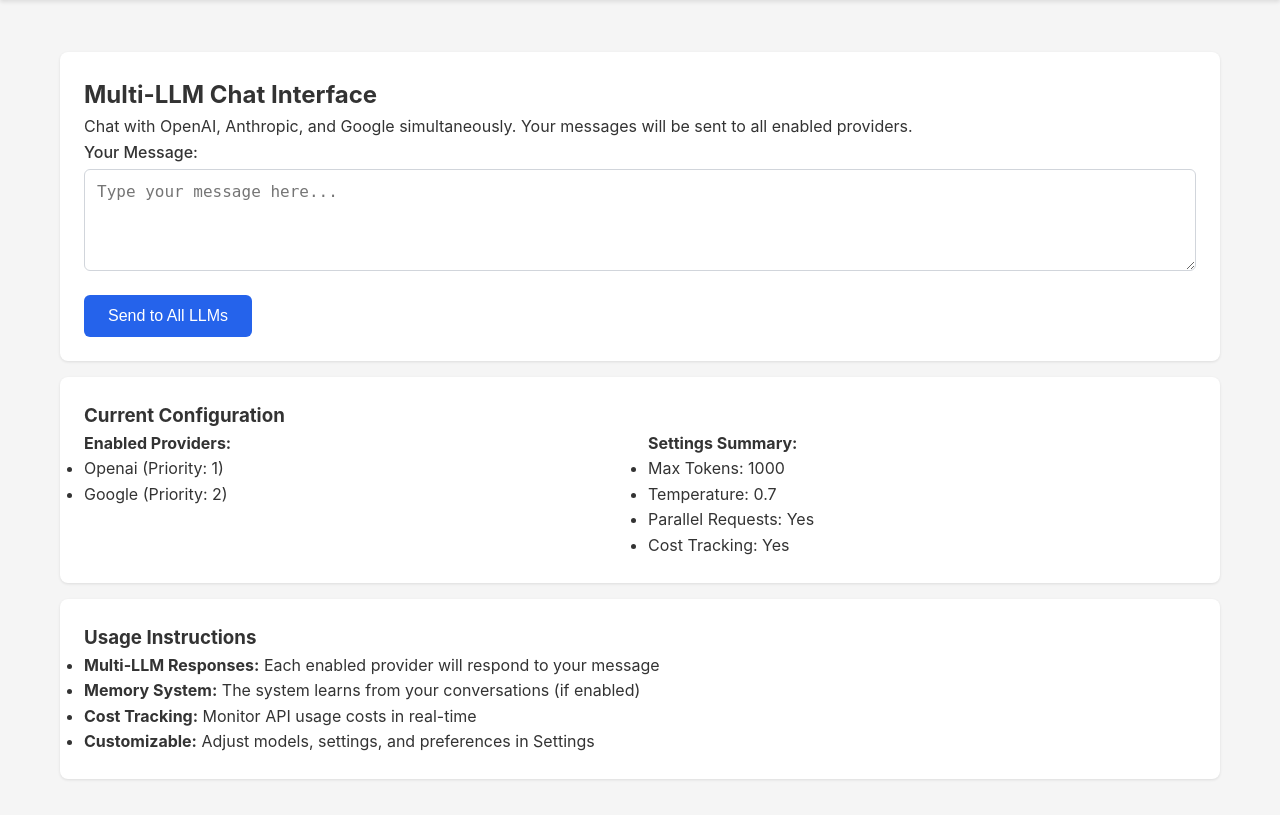
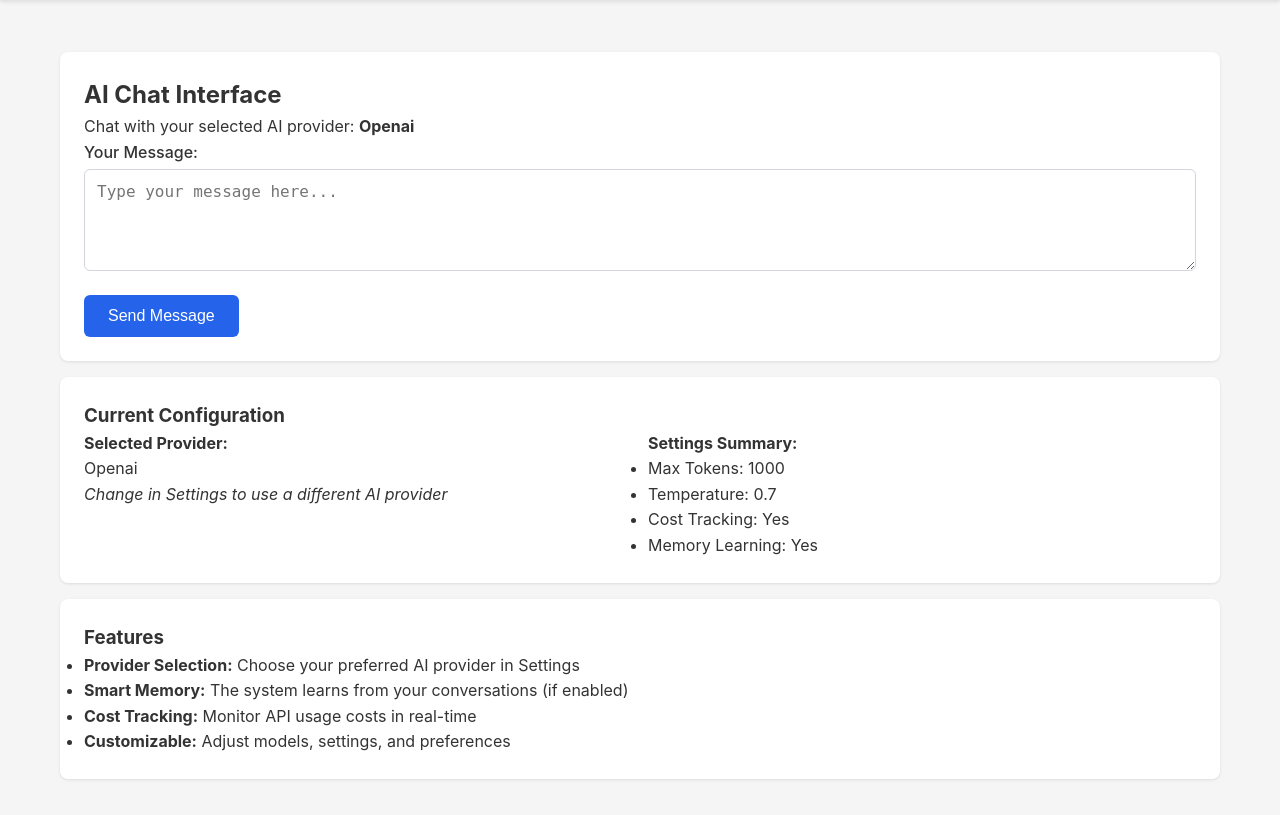
Before and after one commit to mrfelixwong/ExploreGPT, a Flask app: page / in a window 1280 px wide. Shown: the part 74-889 px from the top of the page. Run offline with Flask 3, Linux system fonts and the light colour scheme.

Commit message:
Convert to single-LLM provider selection model
Major architectural change:
- Remove multi-LLM simultaneous chat functionality
- Add provider selection in UI settings (OpenAI/Google/Anthropic)
- Simplify LLM orchestrator to single provider calls
- Update all templates for single response instead of grid
- Streamline chat interface and response display
- Update documentation to reflect single-provider model

This prepares the application for agentic capabilities by:
- Simplifying the response model
- Focusing on provider selection rather than comparison
- Reducing complexity for future agent implementations

🤖 Generated with [Claude Code](https://claude.ai/code)

Co-Authored-By: Claude <noreply@anthropic.com>

```diff
--- a/app.py
+++ b/app.py
@@ -66,19 +66,19 @@ def chat():
     # Get relevant context from memory
     context = get_relevant_context(user_message)
 
-    # Send to LLMs
-    responses = orchestrator.chat_with_all(user_message, context)
+    # Send to selected LLM
+    response = orchestrator.chat_single(user_message, context)
 
     # Store conversation
-    store_conversation(user_message, responses, context)
+    store_conversation(user_message, response, context)
 
     # Extract and store user facts
-    extract_user_facts(user_message, responses)
+    extract_user_facts(user_message, response)
 
     ui_classes = settings_manager.get_ui_classes(current_settings)
     return render_template('chat_response.html',
                          user_message=user_message,
-                         responses=responses,
+                         response=response,
                          settings=current_settings,
                          ui_classes=ui_classes)
 
@@ -158,9 +158,10 @@ def update_settings():
     # UI settings
     new_settings['ui_settings'] = {
         'theme': request.form.get('theme', 'light'),
-        'layout': request.form.get('layout', 'grid'),
+        'layout': 'single',  # Always single now
         'font_size': request.form.get('font_size', 'medium'),
         'auto_scroll': 'auto_scroll' in request.form,
+        'selected_provider': request.form.get('selected_provider', 'openai'),
         'show_timestamps': 'show_timestamps' in request.form
     }
 
@@ -233,24 +234,24 @@ def get_relevant_context(message, limit=5):
     conn.close()
     return list(set(context))[:limit]  # Remove duplicates and limit
 
-def store_conversation(user_message, responses, context):
+def store_conversation(user_message, response, context):
     """Store conversation in memory"""
     conn = sqlite3.connect('memory.db')
     cursor = conn.cursor()
 
     timestamp = datetime.now().isoformat()
-    responses_json = json.dumps(responses)
+    response_json = json.dumps(response)
     context_json = json.dumps(context) if context else None
 
     cursor.execute('''
         INSERT INTO conversations (timestamp, user_message, responses, context)
         VALUES (?, ?, ?, ?)
-    ''', (timestamp, user_message, responses_json, context_json))
+    ''', (timestamp, user_message, response_json, context_json))
 
     conn.commit()
     conn.close()
 
-def extract_user_facts(user_message, responses):
+def extract_user_facts(user_message, response):
     """Extract and store user facts from the conversation"""
     if not current_settings.get('memory_settings', {}).get('auto_learning', False):
         return
--- a/models/settings.py
+++ b/models/settings.py
@@ -35,10 +35,10 @@ class SettingsManager:
             },
             'ui_settings': {
                 'theme': 'light',
-                'layout': 'grid',
+                'layout': 'single',
                 'font_size': 'medium',
                 'auto_scroll': True,
-                'response_order': ['openai', 'anthropic', 'google'],
+                'selected_provider': 'openai',
                 'show_timestamps': True
             },
             'cost_management': {
--- a/templates/index.html
+++ b/templates/index.html
@@ -2,8 +2,8 @@
 
 {% block content %}
 <div class="card">
-    <h2>Multi-LLM Chat Interface</h2>
-    <p>Chat with OpenAI, Anthropic, and Google simultaneously. Your messages will be sent to all enabled providers.</p>
+    <h2>AI Chat Interface</h2>
+    <p>Chat with your selected AI provider: <strong>{{ settings.ui_settings.selected_provider|title }}</strong></p>
 
     <form method="POST" action="/chat">
         <div class="form-group">
@@ -11,7 +11,7 @@
             <textarea name="message" id="message" rows="4" placeholder="Type your message here..." required></textarea>
         </div>
 
-        <button type="submit" class="btn">Send to All LLMs</button>
+        <button type="submit" class="btn">Send Message</button>
     </form>
 </div>
 
@@ -19,14 +19,9 @@
     <h3>Current Configuration</h3>
     <div class="grid">
         <div>
-            <h4>Enabled Providers:</h4>
-            <ul>
-                {% for provider, config in settings.provider_settings.items() %}
-                    {% if config.enabled %}
-                        <li>{{ provider|title }} (Priority: {{ config.priority }})</li>
-                    {% endif %}
-                {% endfor %}
-            </ul>
+            <h4>Selected Provider:</h4>
+            <p>{{ settings.ui_settings.selected_provider|title }}</p>
+            <p><em>Change in Settings to use a different AI provider</em></p>
         </div>
 
         <div>
@@ -34,20 +29,20 @@
             <ul>
                 <li>Max Tokens: {{ settings.response_settings.max_tokens }}</li>
                 <li>Temperature: {{ settings.response_settings.temperature }}</li>
-                <li>Parallel Requests: {{ "Yes" if settings.response_settings.parallel_requests else "No" }}</li>
                 <li>Cost Tracking: {{ "Yes" if settings.cost_management.track_costs else "No" }}</li>
+                <li>Memory Learning: {{ "Yes" if settings.memory_settings.auto_learning else "No" }}</li>
             </ul>
         </div>
     </div>
 </div>
 
 <div class="card">
-    <h3>Usage Instructions</h3>
+    <h3>Features</h3>
     <ul>
-        <li><strong>Multi-LLM Responses:</strong> Each enabled provider will respond to your message</li>
-        <li><strong>Memory System:</strong> The system learns from your conversations (if enabled)</li>
+        <li><strong>Provider Selection:</strong> Choose your preferred AI provider in Settings</li>
+        <li><strong>Smart Memory:</strong> The system learns from your conversations (if enabled)</li>
         <li><strong>Cost Tracking:</strong> Monitor API usage costs in real-time</li>
-        <li><strong>Customizable:</strong> Adjust models, settings, and preferences in Settings</li>
+        <li><strong>Customizable:</strong> Adjust models, settings, and preferences</li>
     </ul>
 </div>
 {% endblock %}
```
Also changed, not shown: CLAUDE_INSTRUCTIONS.md (+2 -2 lines), models/llm_clients.py (+26 -26 lines), templates/chat_response.html (+9 -18 lines), templates/settings.html (+9 -7 lines), README.md.
